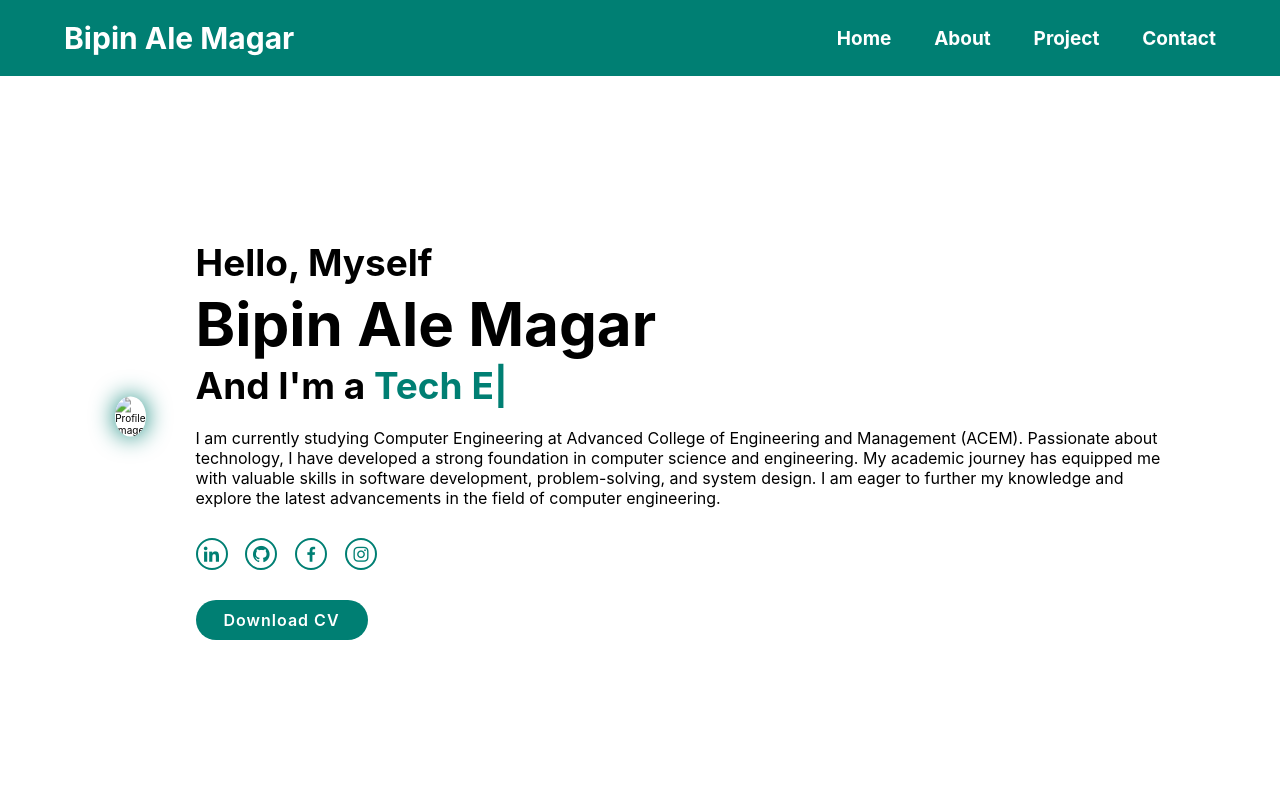
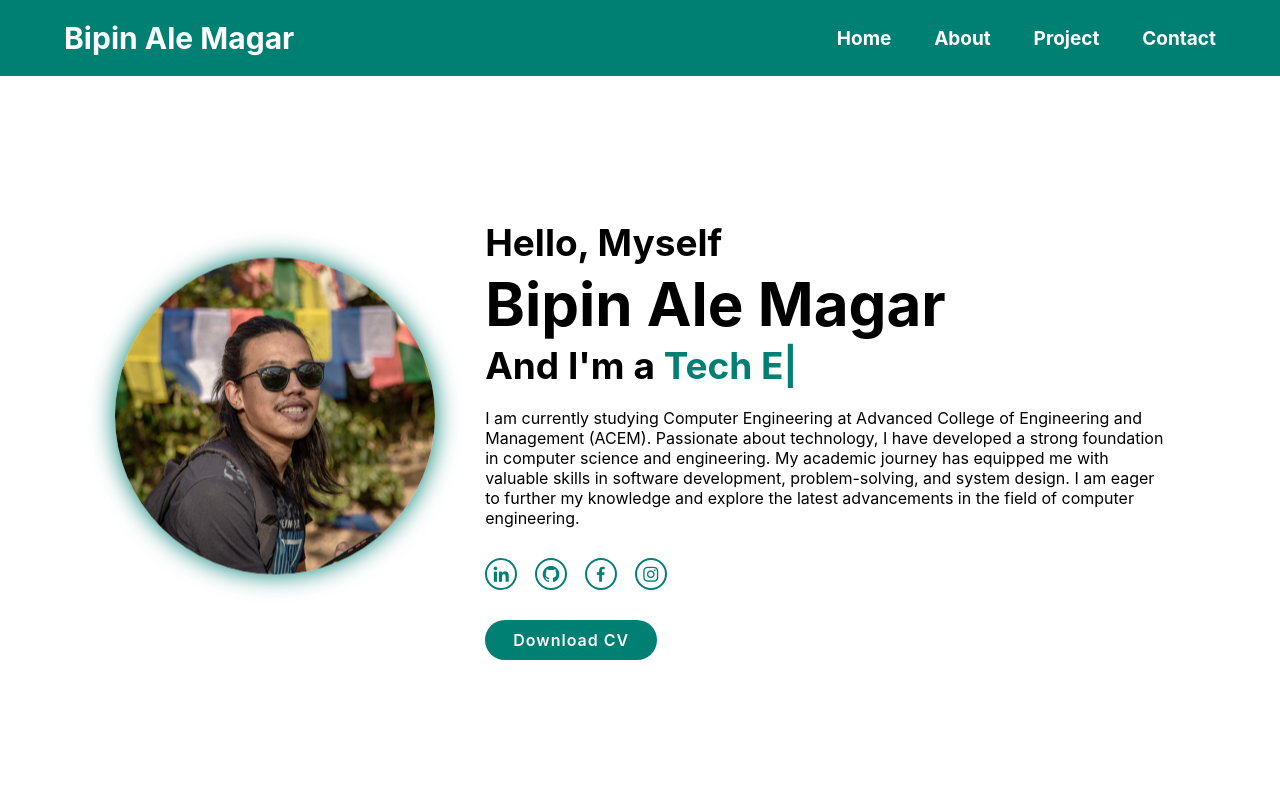
Before and after one commit to AleBipin/Portfolio, a plain HTML site: page index.html in a window 1280 px wide. Shown: the top 800 px of the page. Drawn offline with nearby package versions, Linux system fonts and the light colour scheme; files whose address does not match are found by name.

Commit message:
Update index.html

```diff
--- a/index.html
+++ b/index.html
@@ -26,7 +26,7 @@
         <!-- Home Section Code -->
         <section class="home" id="home">
             <div class="home-img">
-                <img src="assests/profile.jpg" alt="Profile Image">
+                <img src="profile.jpg" alt="Profile Image">
             </div>
             <div class="home-content">
                 <h3>Hello, Myself</h3>
```
